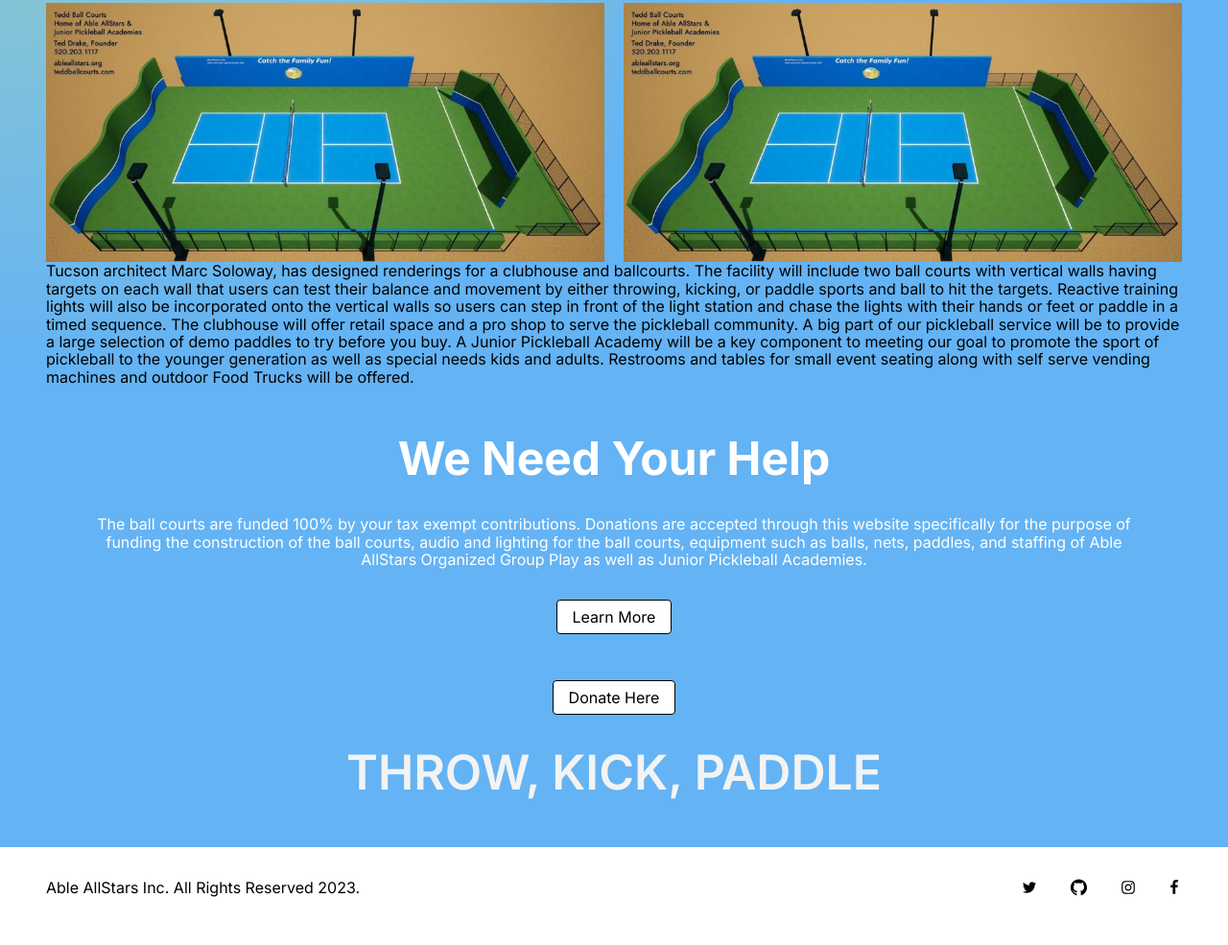
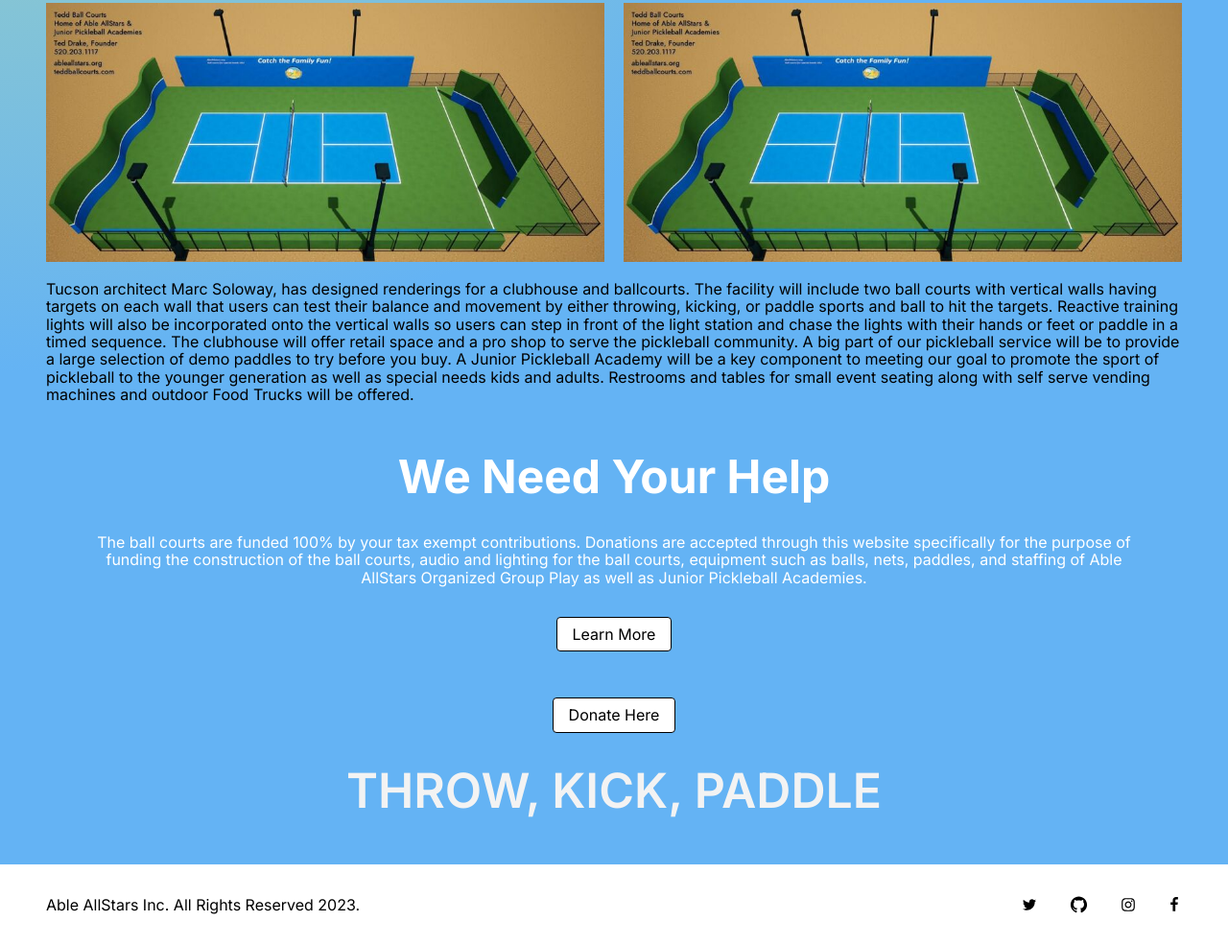
Before and after one commit to Ableallstarsorg/website, a website built with Parcel: page index.html in a window 1280 px wide. Shown: the part 831-1816 px from the top of the page at 96% size. Built offline with nearby package versions, Linux system fonts and the light colour scheme.

Commit message:
Update index.html

```diff
--- a/index.html
+++ b/index.html
@@ -144,7 +144,8 @@ document.addEventListener("DOMContentLoaded", function() {
 
 
 
-        <span>
+        <span>&nbsp;</span>
+<span>
             Tucson architect Marc Soloway, has designed renderings for a clubhouse and ballcourts. The facility will include two ball courts with vertical walls having targets on each wall that users can test their balance and movement by either throwing, kicking, or paddle sports and ball to hit the targets. Reactive training lights will also be incorporated onto the vertical walls so users can step in front of the light station and chase the lights with their hands or feet or paddle in a timed sequence.
 
             The clubhouse will offer retail space and a pro shop to serve the pickleball community. A big part of our pickleball service will be to provide a large selection of demo paddles to try before you buy. A Junior Pickleball Academy will be a key component to meeting our goal to promote the sport of pickleball to the younger generation as well as special needs kids and adults.
```
